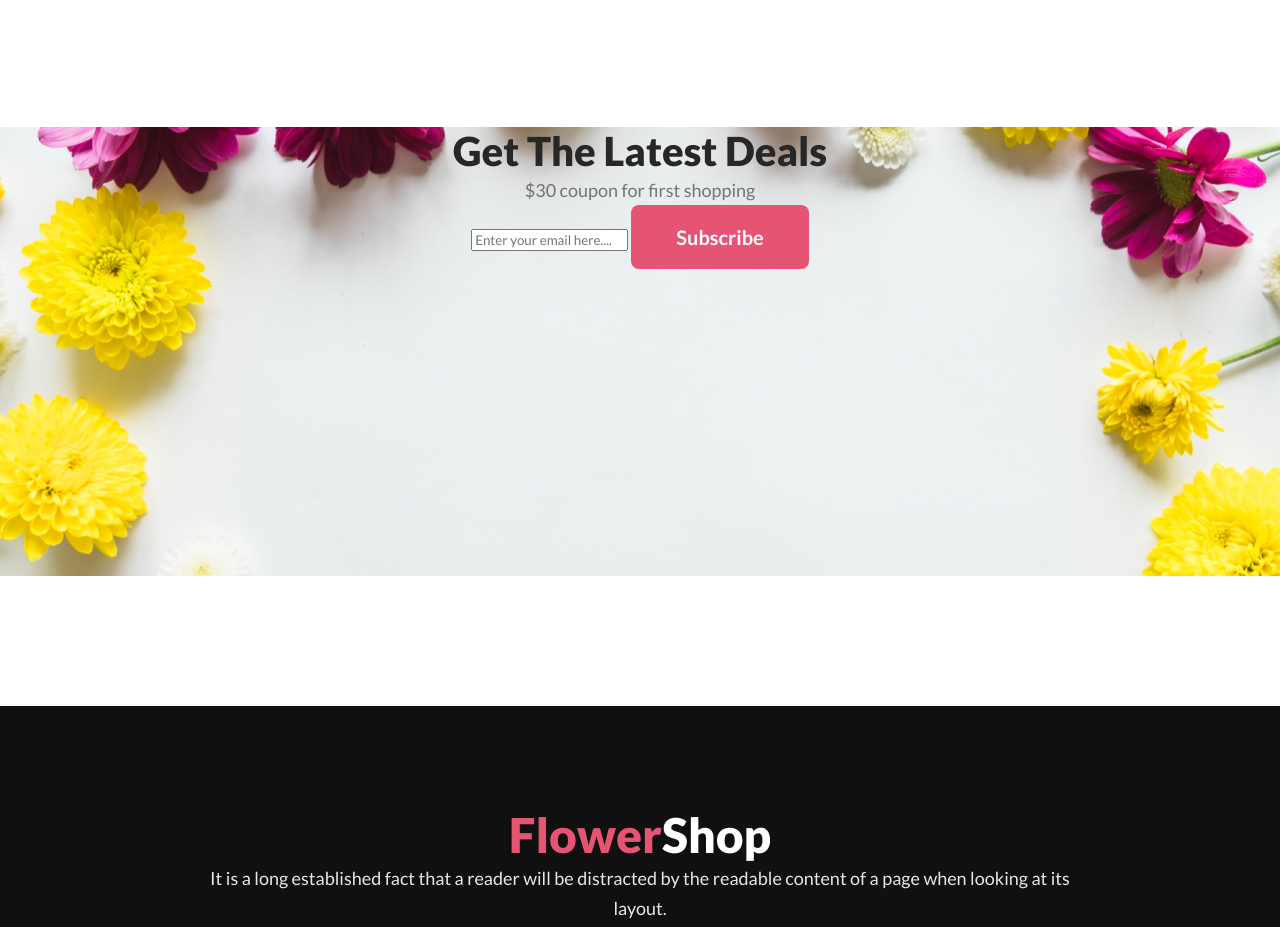
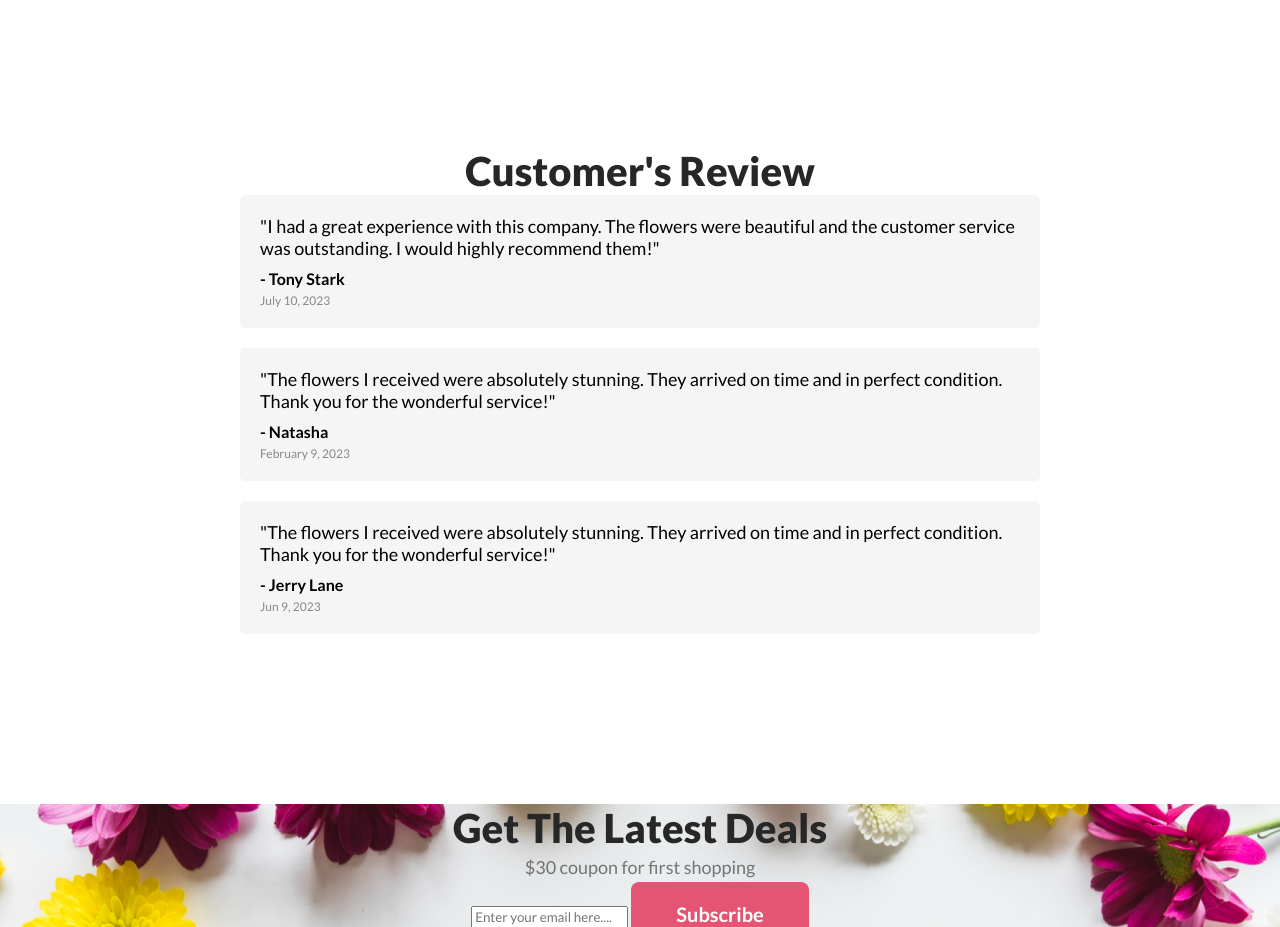
Before and after one commit to TahsinAhammed10/flower-shop-assignment, a plain HTML site: page index.html in a window 1280 px wide. Shown: the part 2807-3734 px from the top of the page. Drawn offline with Linux system fonts and the light colour scheme.

Commit message:
review section added

```diff
--- a/index.html
+++ b/index.html
@@ -73,7 +73,7 @@
             </div>
         </section>
 
-        <!-- offer section starts -->
+        <!-- social section starts -->
         <section>
             <div class="socialTop">
                 <h3 class="title">Instagram</h3>
@@ -99,6 +99,67 @@
                 </div>
             </div>
         </section>
+
+    <!-- customer review section starts -->
+        <section>
+            <div class="reviewMain">
+                <div class="reviewTop">Customer's Review</div>
+
+
+
+                <div class="review">
+                    <p>"I had a great experience with this company. The flowers were beautiful and the customer service
+                        was
+                        outstanding. I would highly recommend them!"</p>
+                    <div class="author">- Tony Stark</div>
+                    <div class="date">July 10, 2023</div>
+                </div>
+
+                <div class="review">
+                    <p>"The flowers I received were absolutely stunning. They arrived on time and in perfect condition.
+                        Thank you
+                        for the wonderful service!"</p>
+                    <div class="author">- Natasha</div>
+                    <div class="date">February 9, 2023</div>
+                </div>
+                <div class="review">
+                    <p>"The flowers I received were absolutely stunning. They arrived on time and in perfect condition.
+                        Thank you
+                        for the wonderful service!"</p>
+                    <div class="author">- Jerry Lane</div>
+                    <div class="date">Jun 9, 2023</div>
+                </div>
+            </div>
+        </section>
+
+
+
+
+
+
+
+
+
+
+
+
+
+
+
+
+
+
+
+
+
+
+
+
+
+
+
+
+
 
         <!-- deals section starts -->
         <section>
--- a/style.css
+++ b/style.css
@@ -6,8 +6,6 @@
 
 main section {
     margin-top: 130px;
-    /* max-width: 1440px; */
-
 }
 .description {
     color: rgba(39, 39, 39, 0.60);
@@ -23,6 +21,7 @@ main section {
     font-size: 20px;
     font-weight: 700;
     border: none;
+    cursor: pointer;
 }
 .title {
     color: #272727;
@@ -36,6 +35,7 @@ main section {
     align-items: center;
     justify-content: space-between;
     background-color: rgba(229, 84, 115, 0.10);
+    padding: px 0px 0px;
 }
 .welcomeMain .welcomeTitle {
     color: #272727;
@@ -103,6 +103,38 @@ main section {
     color: #E55473;
 }
 
+/* reviews section starts */
+.reviewMain {
+    max-width: 800px;
+    margin: 0 auto;
+    padding: 20px;
+}
+.reviewTop{
+    color: #272727;
+    font-size: 40px;
+    font-weight: 800;
+    text-align: center;
+
+}
+.review {
+    background-color: #f5f5f5;
+    padding: 20px;
+    border-radius: 5px;
+    margin-bottom: 20px;
+}
+.review p {
+    font-size: 18px;
+}
+.review .author {
+    font-weight: bold;
+    margin-top: 10px;
+}
+.review .date {
+    color: #888;
+    font-size: 12px;
+    margin-top: 5px;
+}
+
 /* deals section starts */
 .dealsMain {
     text-align: center;
```
Lines whose indentation alone changed are shown as unchanged.
